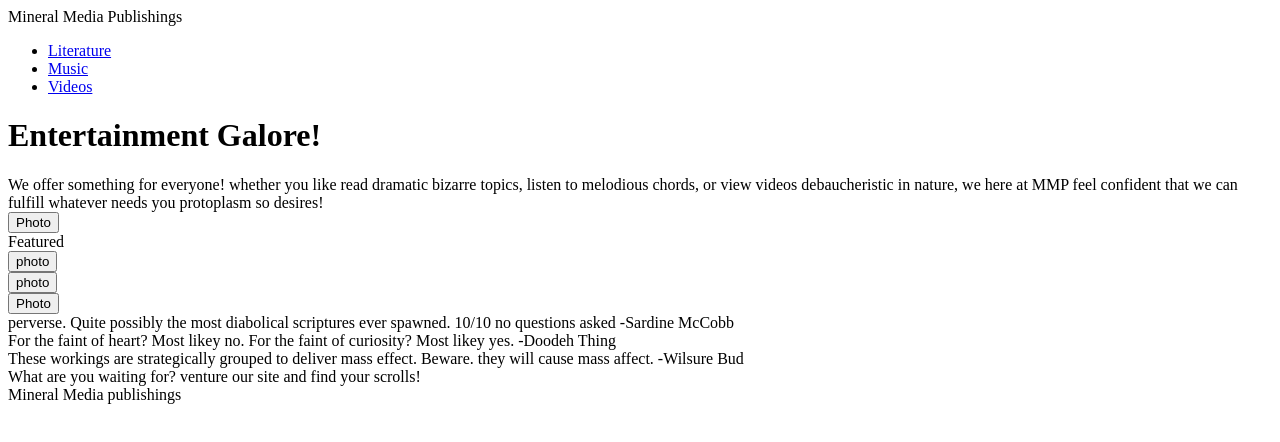
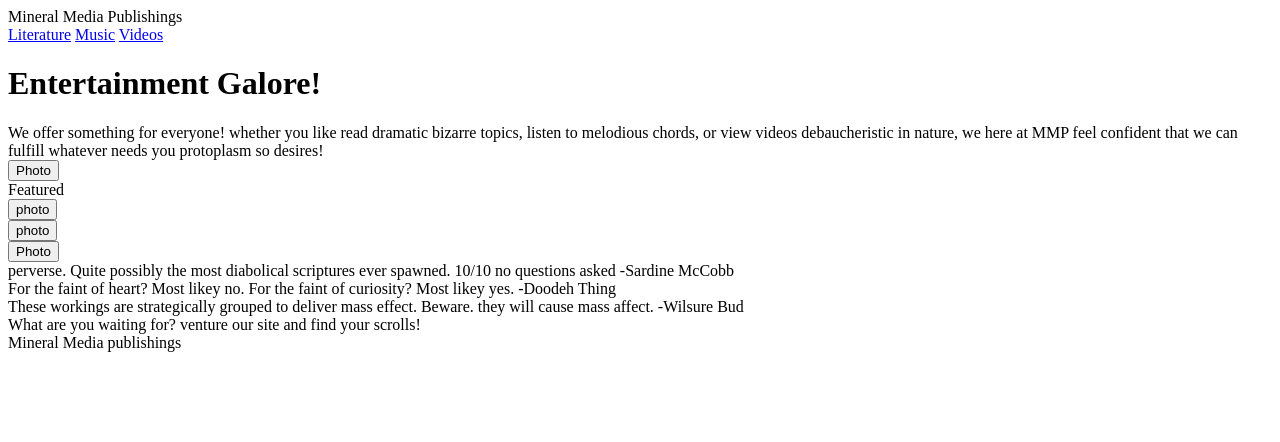
Before and after one commit to Intotheblue99/Landing-page, a plain HTML site: page index.html in a window 1280 px wide. Drawn offline with Linux system fonts and the light colour scheme.

```diff
--- a/index.html
+++ b/index.html
@@ -14,11 +14,11 @@
             Mineral Media Publishings
         </div>
 
-        <ul class="links">
-            <li><a href="../Landing-page/lit/index.html">Literature</a></li>
-            <li><a href="../Landing-page/music/index.html">Music</a></li>
-            <li><a href="../Landing-page/video/index.html">Videos</a></li>
-        </ul>
+        <div class="links">
+            <a href="../Landing-page/lit/index.html">Literature</a>
+            <a href="../Landing-page/music/index.html">Music</a>
+            <a href="../Landing-page/video/index.html">Videos</a>
+        </div>
 
     </div>
 
```
